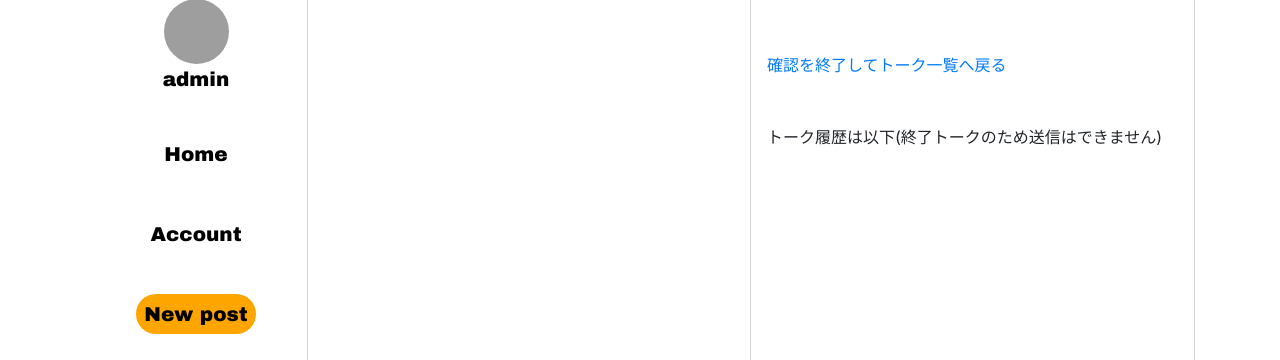
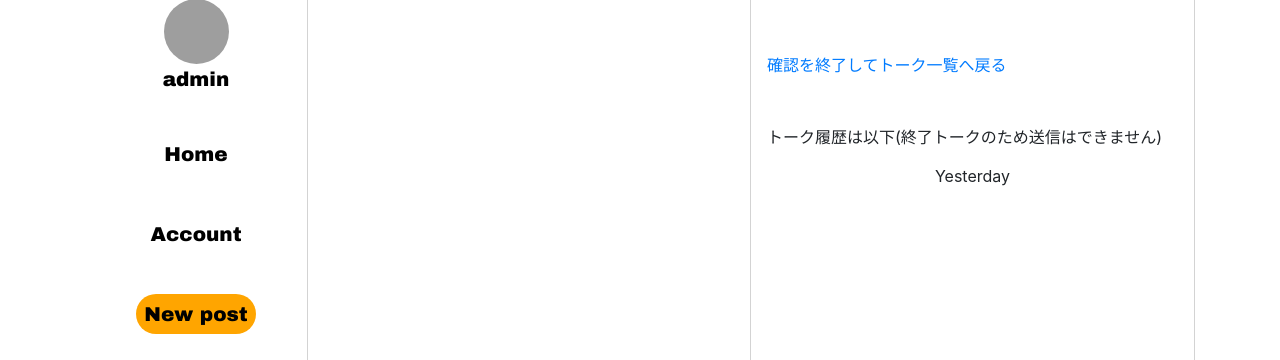
Before and after one commit to Nao-Y1996/ff-project, a Django app: page /post/talk_detail/00000000-0000-0000-0000-000000000001/ in a window 1280 px wide. Shown: the part 161-521 px from the top of the page. Run offline with Django 3.2, Linux system fonts and the light colour scheme; a user stored in the database is signed in; data comes from the database, SQL or seed files in the repository; tables that the repository leaves empty hold one stand-in row (values such as "Sample post"); data that the repository does not hold is empty; some libraries are stand-ins or nearby versions; grey boxes are pictures that could not be loaded.

Commit message:
form_1125

```diff
--- a/postapp/static/postapp/detail3.css
+++ b/postapp/static/postapp/detail3.css
@@ -32,7 +32,6 @@
 	border-radius:5px;
 	padding:10px;
 	margin:0 0 0 10px;
-	max-width: 85%;
 }
 /* 右のトークボックス */
 
@@ -131,3 +130,18 @@
 	object-fit:cover;
 	border-radius:50%
 }
+.I_message_detail{
+	display:flex;
+	align-items: flex-end;
+}
+.you_message_detail{
+	display:flex;
+	align-items: flex-end;
+	padding-top: 15px;
+}
+.data_detail{
+	display:flex;
+	align-items: flex-end;
+	padding-top: 15px;
+	justify-content:center;
+}
--- a/postapp/templates/postapp/talk_detail.html
+++ b/postapp/templates/postapp/talk_detail.html
@@ -363,6 +363,7 @@
                             <br>
                             トーク履歴は以下(終了トークのため送信はできません)
                         {% endif %}
+                        <div class="data_detail">Yesterday</div>
                         {% for message in messages %}
                             {% if message.sending_user_id != user.id %}
                                 <div class="list0_detail">
```
